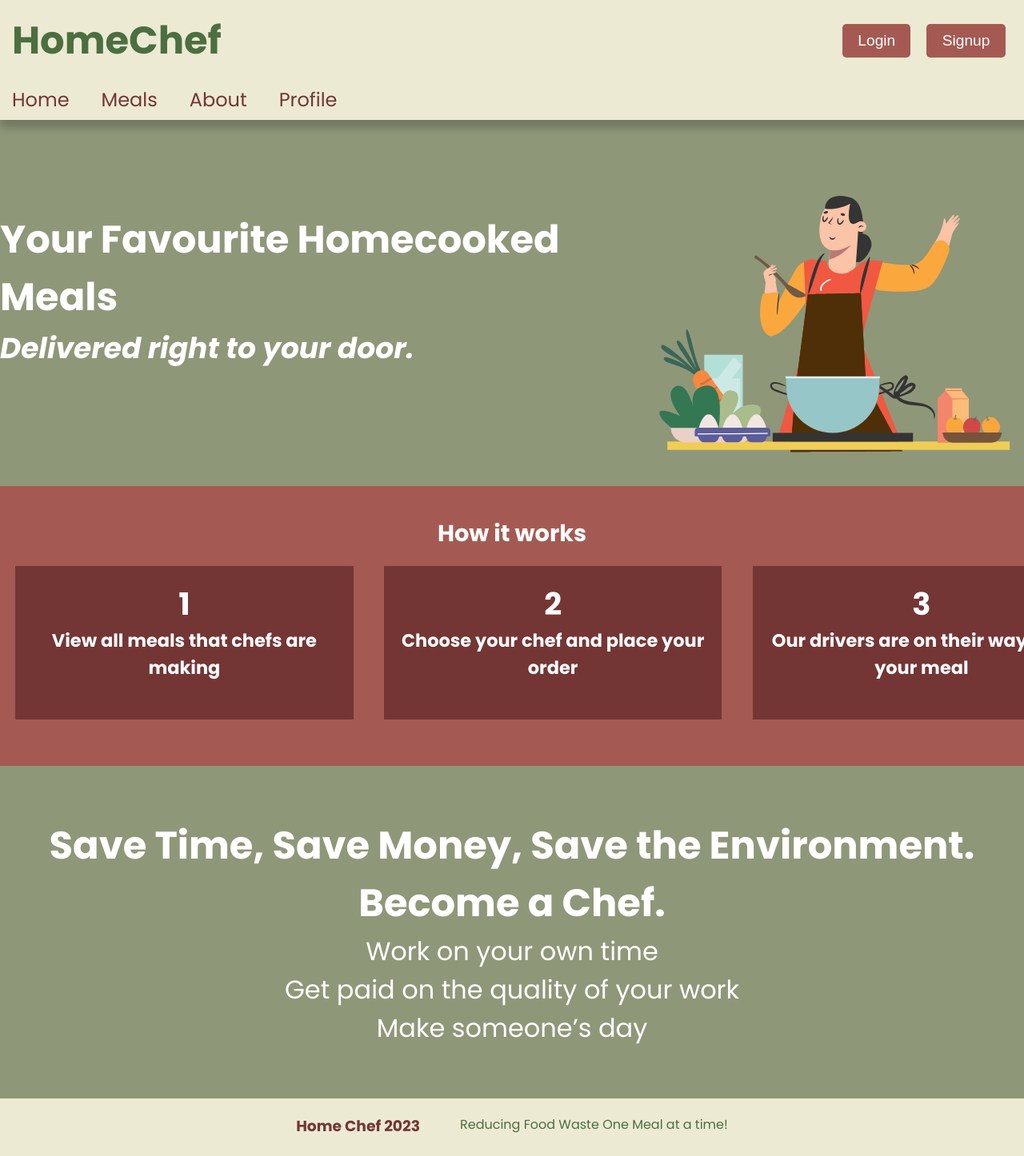
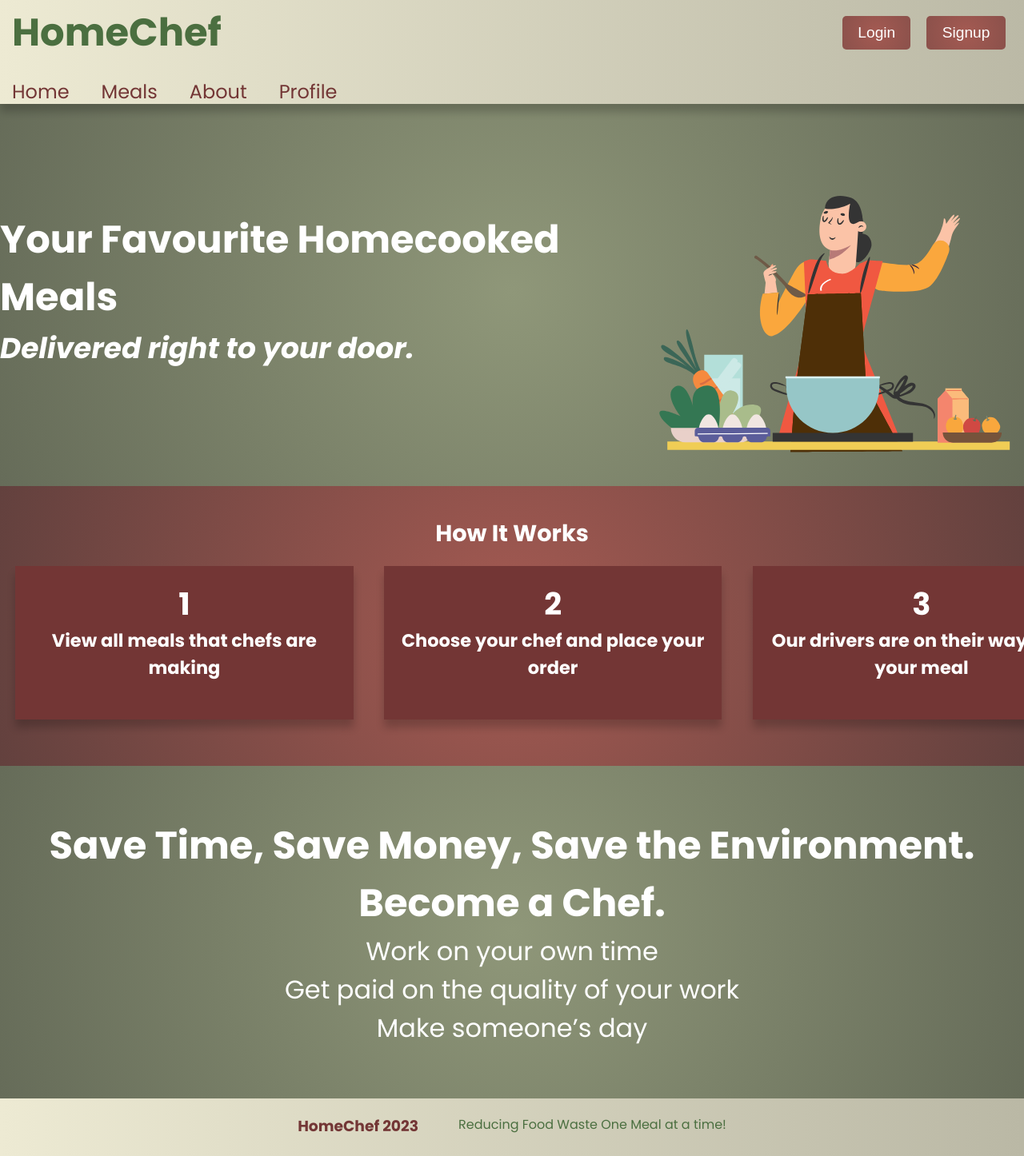
Before and after one commit to walija101/HomeChef, a Next.js app: page / in a window 1280 px wide. Shown: the top 1446 px of the page at 80% size. Built offline with nearby package versions, Linux system fonts and the light colour scheme; no server answers.

Commit message:
UI Changes

```diff
--- a/src/components/Footer.tsx
+++ b/src/components/Footer.tsx
@@ -3,7 +3,7 @@ import styles from "@/styles/Footer.module.scss";
 function Footer() {
   return (
     <div className={styles.footer}>
-      <h3>Home Chef 2023</h3>
+      <h3>HomeChef 2023</h3>
       <div>Reducing Food Waste One Meal at a time!</div>
     </div>
   );
--- a/src/pages/index.tsx
+++ b/src/pages/index.tsx
@@ -21,7 +21,7 @@ export default function Home() {
         />
       </div>
       <div className={LOstyles.middle}>
-        <h2>How it works</h2>
+        <h2>How It Works</h2>
         <div className={LOstyles.cards}>
           <div className={LOstyles.card}>
             <h1>1</h1>
--- a/src/styles/Footer.module.scss
+++ b/src/styles/Footer.module.scss
@@ -1,7 +1,7 @@
 @import "main";
 
 .footer {
-  background-color: $cream;
+  background: linear-gradient(to right, $cream, #bab8a5);
   height: 4vh;
   padding: 20px 0px;
   width: 100%;
--- a/src/styles/Header.module.scss
+++ b/src/styles/Header.module.scss
@@ -1,14 +1,13 @@
 @import "main";
 
 .header {
-  background-color: $cream;
+  background: linear-gradient(to right, $cream, #bab8a5);
   font-size: 32px;
   position: fixed;
   top: 0;
   width: 100%;
-  margin-bottom: 50px;
   height: 15vh;
-  padding: 15px;
+  padding: 5px 15px;
   z-index: 100;
   box-shadow: 0 10px 10px rgba(0, 0, 0, 0.2);
 
@@ -30,7 +29,7 @@
 
       button {
         padding: 0em 1em;
-        background-color: $brown;
+        background: radial-gradient(circle, #a45a52, #8b514b);
         border-radius: 5px;
         font-size: 0.6em;
         border: none;
--- a/src/styles/Layout.module.scss
+++ b/src/styles/Layout.module.scss
@@ -8,16 +8,17 @@
     outline: none !important;
   }
   .top {
-    background-color: #8f9779;
+    background: radial-gradient(circle, #8f9779, #666c59);
     color: white;
     align-items: center;
     display: inline-flex;
     justify-content: center;
     width: 100%;
     font-size: 1.5em;
+    align-self: center;
   }
   .middle {
-    background-color: #a45a52;
+    background: radial-gradient(circle, #a45a52, #63413e);
     color: white;
     align-items: center;
     display: flexbox;
@@ -36,9 +37,10 @@
     width: 20em;
     height: 8em;
     margin: 1em;
+    box-shadow: 0 10px 10px rgba(0, 0, 0, 0.2);
   }
   .bottom {
-    background-color: #8f9779;
+    background: radial-gradient(circle, #8f9779, #666c59);
     color: white;
     align-items: center;
     text-align: center;
--- a/src/styles/globals.css
+++ b/src/styles/globals.css
@@ -1,7 +1,7 @@
 @import url("https://fonts.googleapis.com/css2?family=Poppins:ital,wght@0,100;0,200;0,300;0,400;0,500;0,600;0,700;0,800;0,900;1,100;1,200;1,300;1,400;1,500;1,600;1,700;1,800;1,900&display=swap");
 
 html {
-  background-color: #edead3;
+  background: radial-gradient(circle, #8f9779, #666c59);
   font-family: "Poppins", sans-serif;
 }
 
@@ -10,3 +10,17 @@ html {
   margin: 0;
   padding: 0;
 }
+
+/* For Webkit browsers (Chrome, Safari, etc.) */
+::-webkit-scrollbar {
+  width: 12px; /* Width of the scrollbar */
+}
+
+::-webkit-scrollbar-thumb {
+  background: radial-gradient(circle, #a45a52, #63413e);
+  border-radius: 6px; /* Rounded corners of the thumb */
+}
+
+::-webkit-scrollbar-track {
+  background: radial-gradient(circle, #8f9779, #666c59);
+}
```
